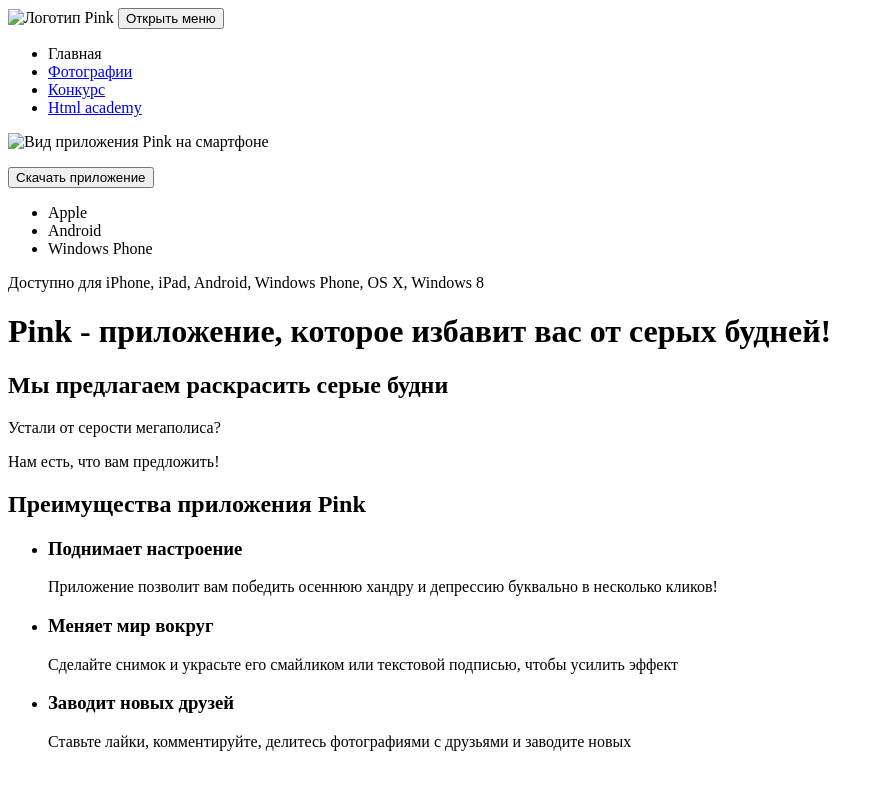
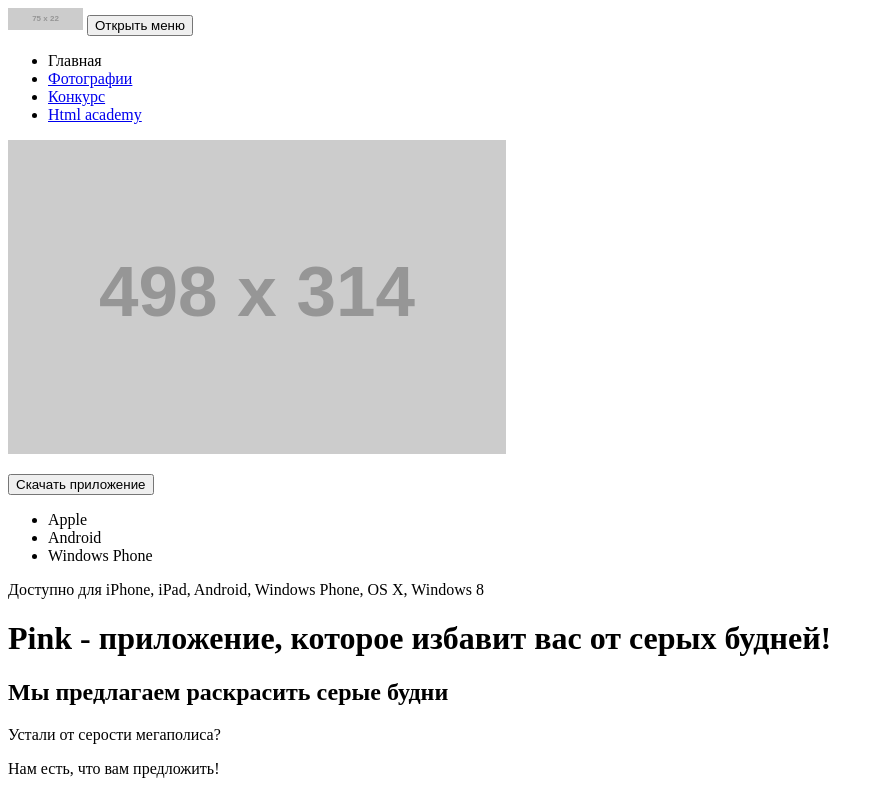
Before and after one commit to sm3shnoy/784121-pink-17, a website: page source/index.html in a window 1280 px wide. Shown: the top 795 px of the page, without its empty margins (0-884 px from the left). Drawn offline with Linux system fonts and the light colour scheme; placeholder pictures from the web are drawn by us.

Commit message:
Добавил заглушки для картинок

```diff
--- a/source/index.html
+++ b/source/index.html
@@ -7,7 +7,7 @@
   <body>
     <header class="main-header">
       <a class="main-header__logo">
-        <img class="main-header__logo-image" src="" alt="Логотип Pink" width="75" height="22">
+        <img class="main-header__logo-image" src="http://placehold.it/75x22" alt="Логотип Pink" width="75" height="22">
       </a>
       <button class="main-header__toggle" type="button">Открыть меню</button>
       <nav class="main-nav">
@@ -29,7 +29,7 @@
 
       <article class="application">
         <p class="application__view">
-          <img class="application__view-image" src="" alt="Вид приложения Pink на смартфоне" width="498" height="314">
+          <img class="application__view-image" src="http://placehold.it/498x314" alt="Вид приложения Pink на смартфоне" width="498" height="314">
         </p>
         <div class="application__devices devices">
           <button class="devices__button button">Скачать приложение</button>
```
Also changed, not shown: source/photo.html (+1 -1 lines).
